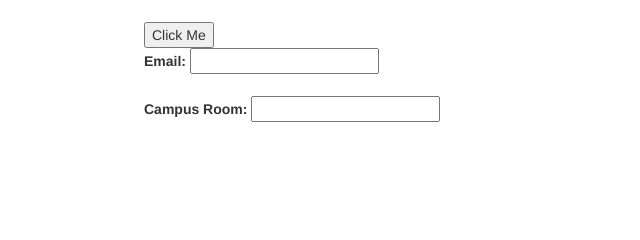
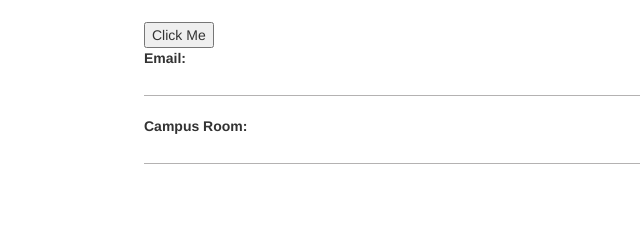
Before and after one commit to dchege711/cos333_tiger_leagues, a Flask app: page /user/profile in a window 1280 px wide. Shown: the part 205-445 px from the top of the page, without its empty margins (0-640 px from the left). Run offline with Flask 2, Linux system fonts and the light colour scheme; the visitor is signed in with stand-in values (Sample User, id 1); parts of the project's set-up code (start-up, migrations or seed data) failed here and were passed over; some libraries are stand-ins or nearby versions.

Commit message:
Promote the input CSS to the top of the page

```diff
--- a/tiger_leagues/static/css/main.css
+++ b/tiger_leagues/static/css/main.css
@@ -1,3 +1,17 @@
 .large_portrait_margins {
     margin: 5% 10%;
 }
+
+input {
+    margin: 2%;
+    border: none;
+    border-bottom: thin solid rgb(180, 178, 178);
+}
+
+input[type="text"] {
+    width: 100%;
+}
+
+input[type="email"] {
+    width: 100%;
+}
```
Also changed, not shown: tiger_leagues/templates/league/create_league.html (+0 -12 lines).
